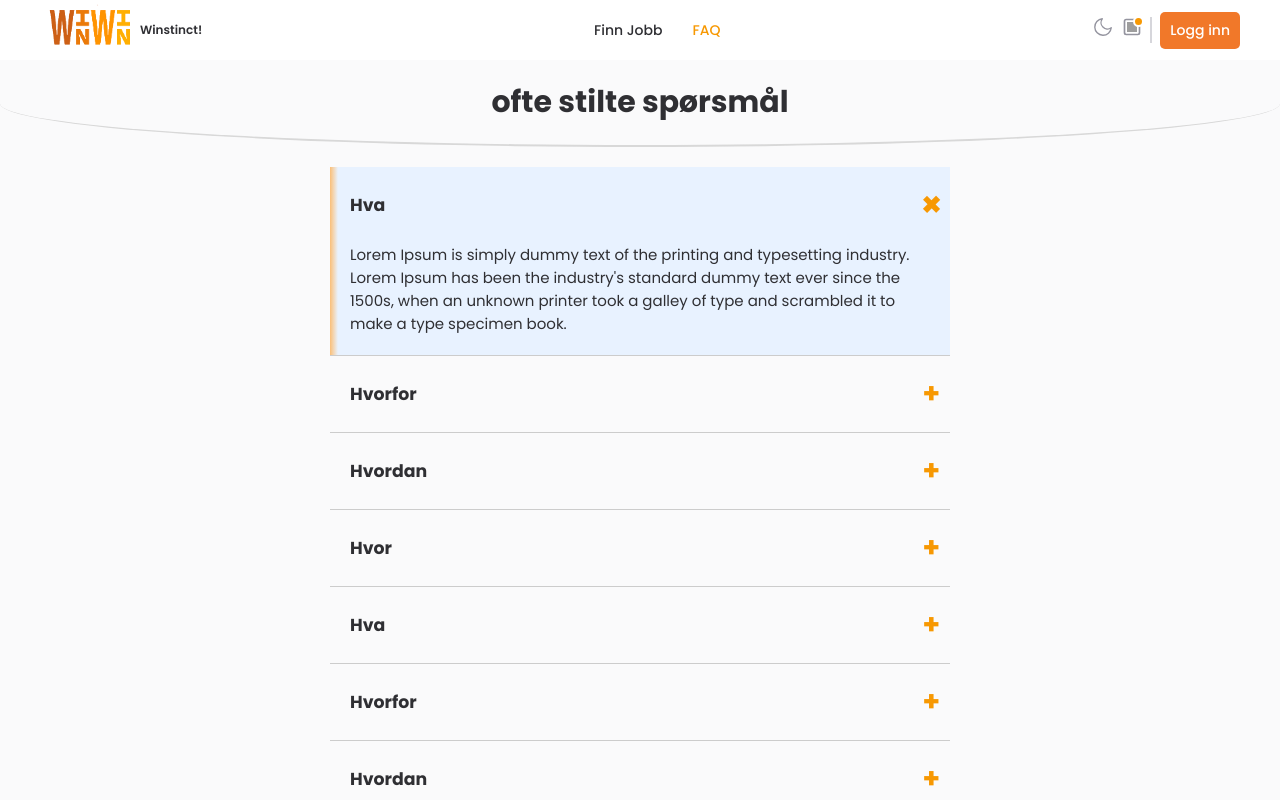
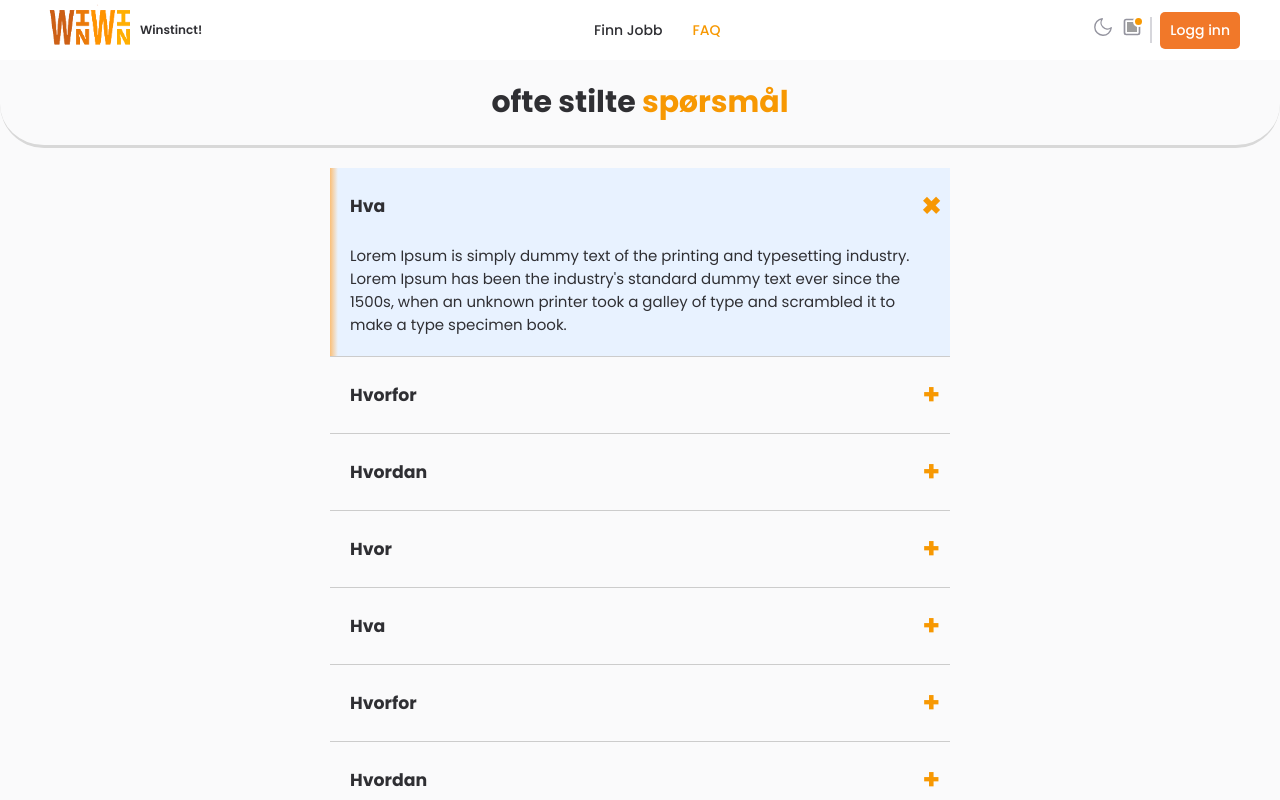
Before and after one commit to Extoren/win-win, a React (Create React App) app: page /faq in a window 1280 px wide. Built offline with nearby package versions, Linux system fonts and the light colour scheme; no server answers; grey boxes are pictures that could not be loaded.

Commit message:
Header UI update

```diff
--- a/src/Pages/FAQ.css
+++ b/src/Pages/FAQ.css
@@ -4,9 +4,8 @@ html {
 }
 
 .faq-header {
-    border-bottom: 2px solid var(--border-color);
-    border-bottom-left-radius: 50%;
-    border-bottom-right-radius: 50%;
+    border-bottom: 3px solid var(--border-color);
+    border-radius: 300px;
 }
 
 .faqs-container {
--- a/src/Pages/FAQ.jsx
+++ b/src/Pages/FAQ.jsx
@@ -23,7 +23,7 @@ function FAQ() {
         <div className="container">
             <Header />
                 <center className="faq-header">
-                    <h1>ofte stilte spørsmål</h1>
+                    <h1>ofte stilte <span>spørsmål</span></h1>
                 </center>
                 <div
                     className="faqs-container"
--- a/src/Pages/create.jsx
+++ b/src/Pages/create.jsx
@@ -339,7 +339,11 @@ const Create = () => {
         <div className="container">
             <Header />
             <center className="faq-header">
-                <h1>Velg en <span>kategori</span> for jobben!</h1>
+                {initialSelectionMade ? (
+                    <h1>Rediger <span>jobben</span> din!</h1>
+                ) : (
+                    <h1>Velg en <span>kategori</span> for jobben!</h1>
+                )}
             </center>
             <div className="create-job-listing-container">
             {!initialSelectionMade ? (
@@ -361,7 +365,6 @@ const Create = () => {
                     </div>
                 ) : (
                     <>
-
                     <div className="form-container2">
                         <button className="go-back-button" onClick={handleGoBack}>Gå tilbake</button>
                         <div className="form-header">
--- a/src/Pages/myJobs.jsx
+++ b/src/Pages/myJobs.jsx
@@ -57,7 +57,7 @@ function MyJobs() {
     <div className="container">
       <Header />
       <center className="faq-header">
-        <h1>Dine Oppdrag</h1>
+        <h1>Dine <span>Oppdrag</span></h1>
       </center>
       <div className="myJobs">
         <div className="job-container">
```
